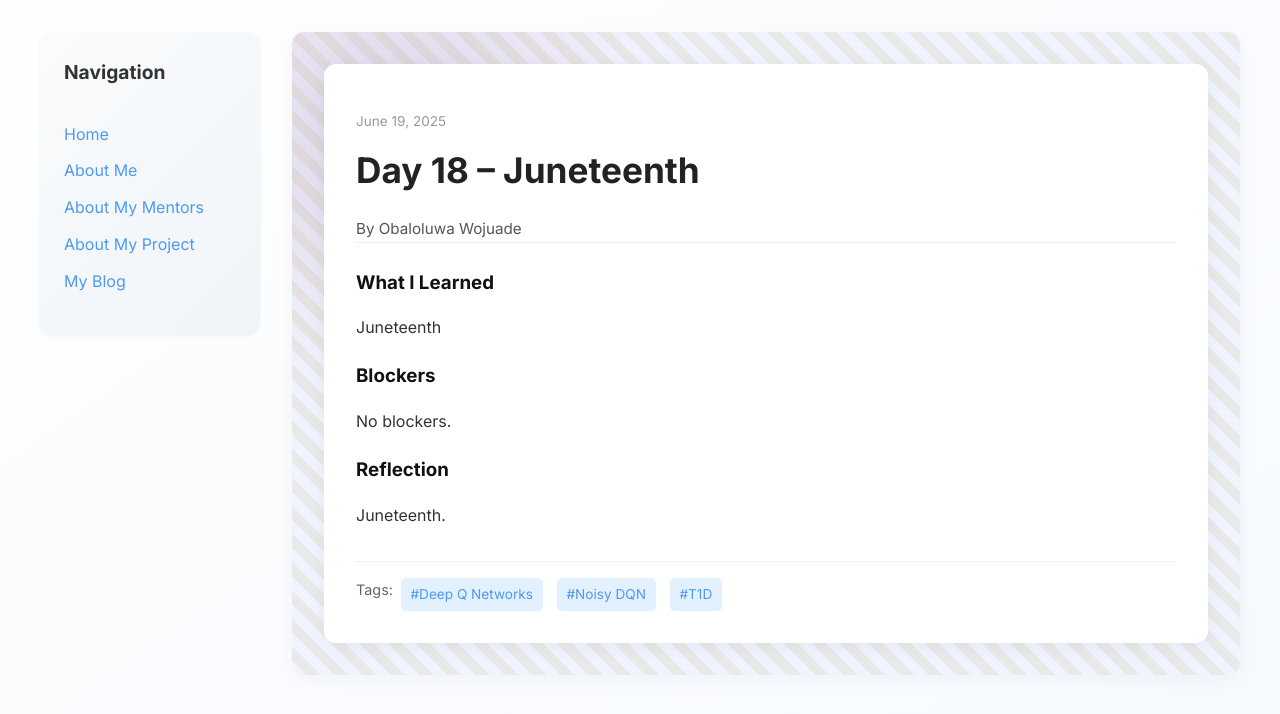
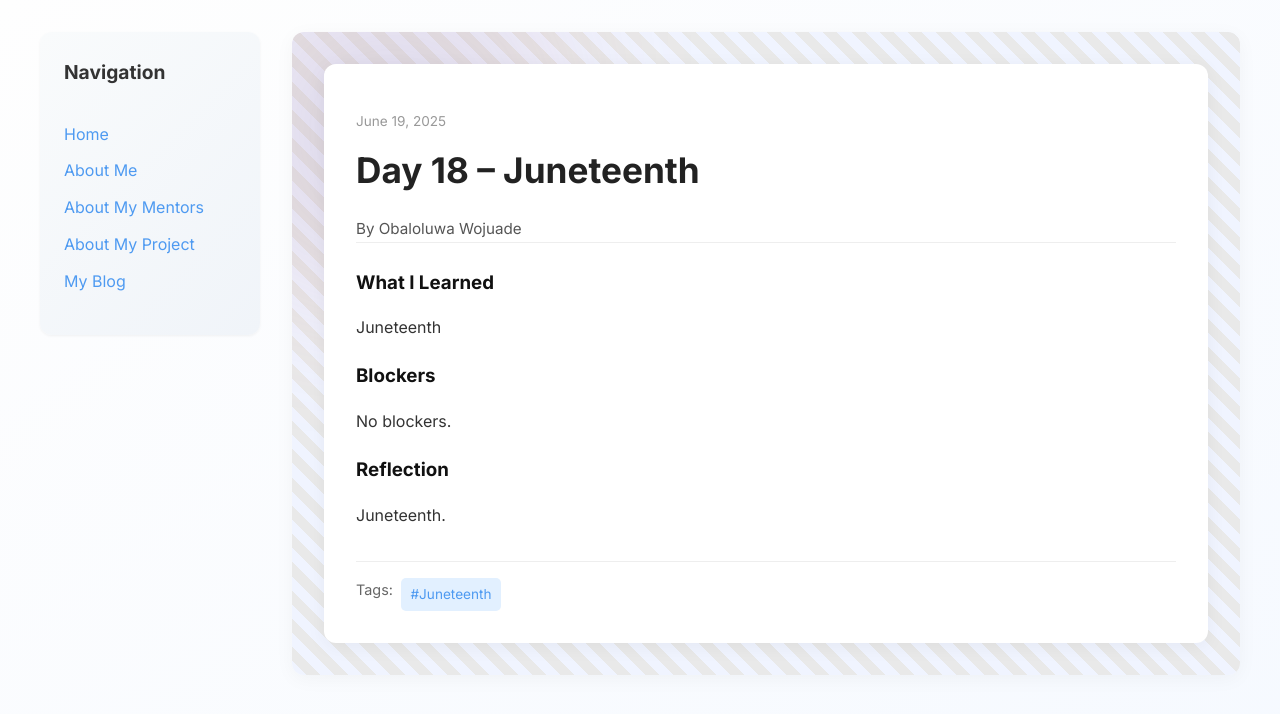
Before and after one commit to obwoj1/obwoj1.github.io, a Jekyll site: the page built from _posts/2025-06-19-day-18.md, in a window 1280 px wide. Shown: the top 714 px of the page. Built offline with Jekyll 4.4.1, drawn with Linux system fonts in a browser that asks for light colours.

Commit message:
Update 2025-06-19-day-18.md

```diff
--- a/_posts/2025-06-19-day-18.md
+++ b/_posts/2025-06-19-day-18.md
@@ -4,7 +4,7 @@ title: "Day 18 –  Juneteenth"
 date: 2025-06-19
 author: Obaloluwa Wojuade
 permalink: /day18.html
-tags: ["#Deep Q Networks", "#Noisy DQN", "#T1D"]
+tags: ["#Juneteenth"]
 
 what_i_learned: |
   Juneteenth
```
